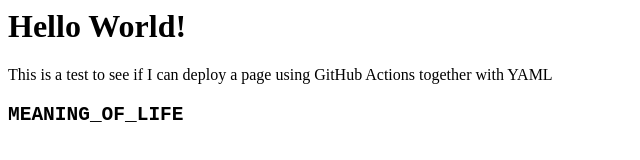
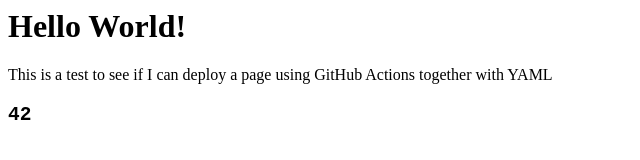
Before and after one commit to PythonMasterAlexander/workflow_module-1_actions, a website: page index.html in a window 1280 px wide. Shown: the whole page, without its empty margins (0-640 px from the left). Drawn offline with Linux system fonts and the light colour scheme.

Commit message:
Try again

```diff
--- a/index.html
+++ b/index.html
@@ -5,6 +5,6 @@
 <body>
   <h1>Hello World!</h1>
   <p>This is a test to see if I can deploy a page using GitHub Actions together with YAML</p>
-  <h2><pre>MEANING_OF_LIFE</pre></h2>
+  <h2><pre>42</pre></h2>
 </body>
 </html>
```
